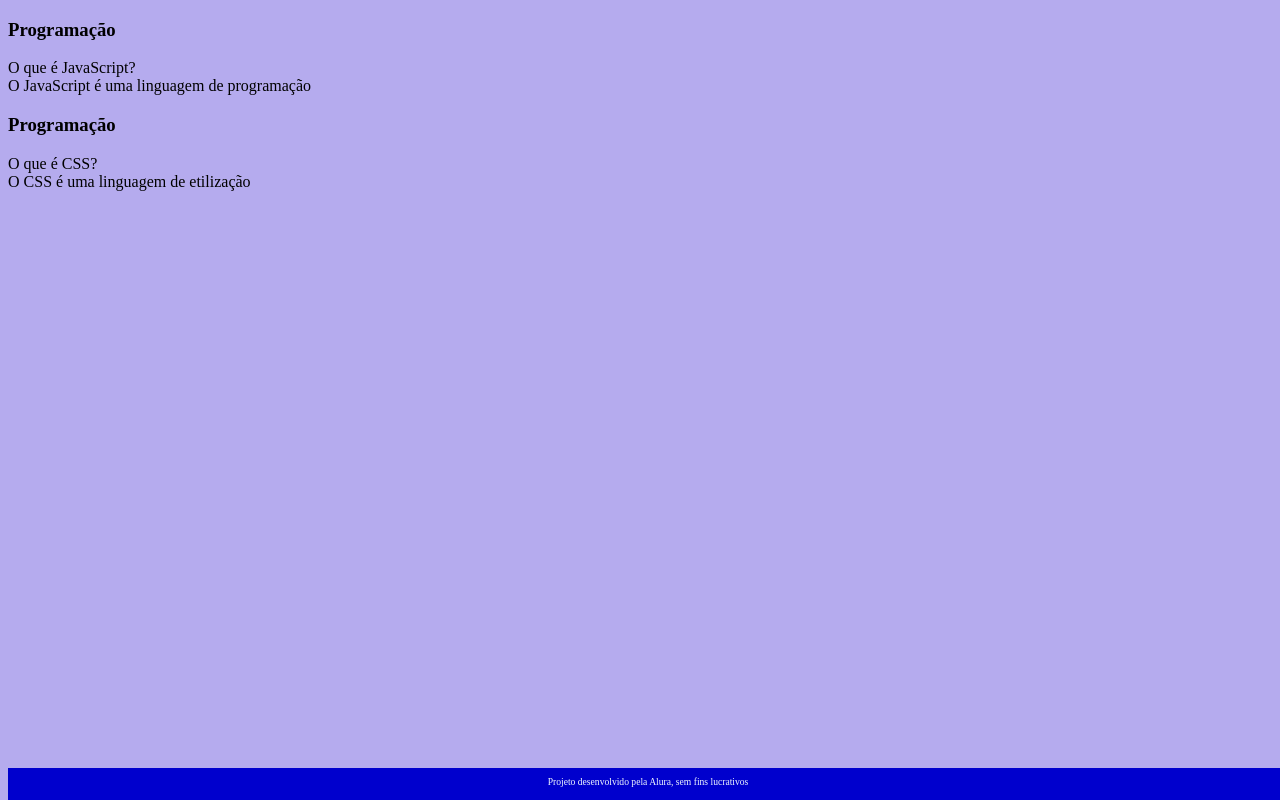
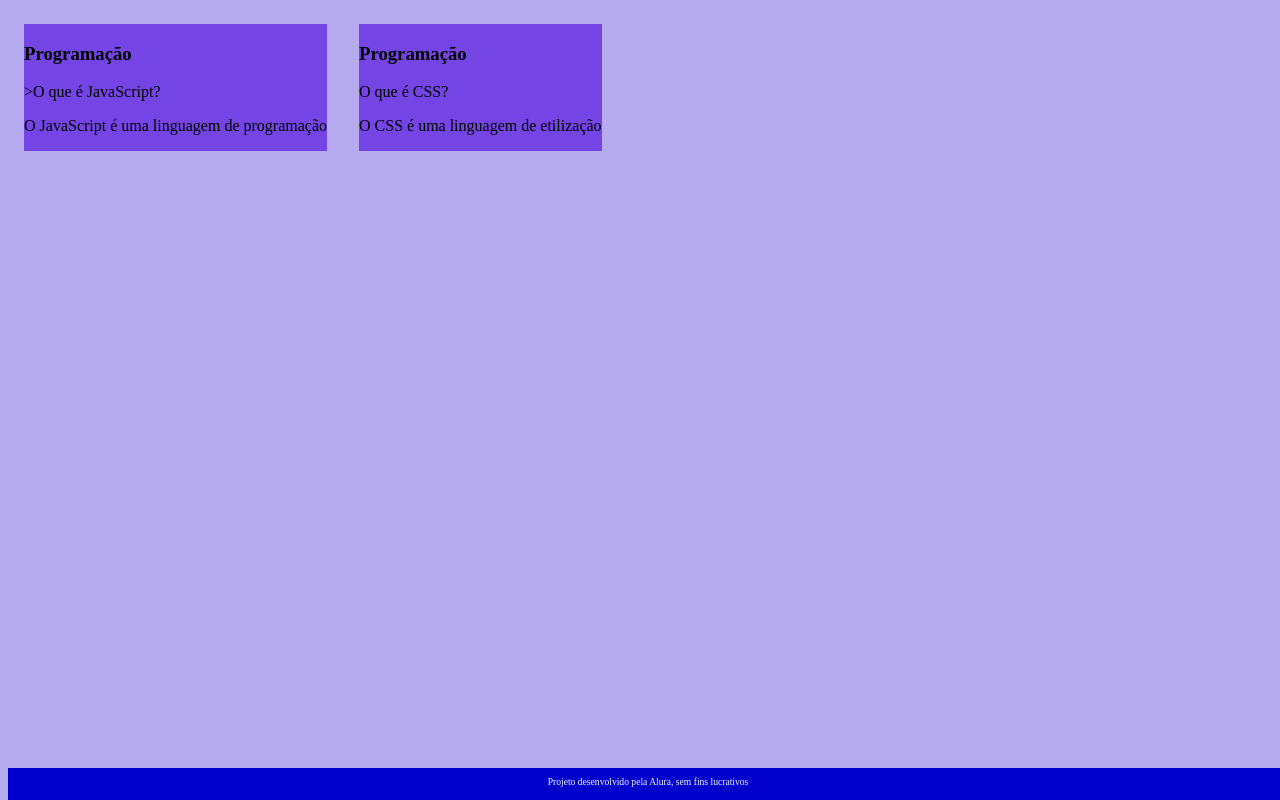
Before and after one commit to schmitt999/pagina-interativa, a plain HTML site: page index.html in a window 1280 px wide. Drawn offline with Linux system fonts and the light colour scheme.

Commit message:
deu uma melhorada

```diff
--- a/assets/style.css
+++ b/assets/style.css
@@ -2,6 +2,25 @@ body {
     background-color: rgb(181, 171, 238);
     font-family: Bai Jamjuree;
 }
+
+#container {
+  display: flex;
+}
+
+.cartao {
+  margin: 1rem 1rem;
+  background-color: rgb(116, 69, 228);
+}
+
+
+
+
+
+
+
+
+
+
 
 footer {
   background-color: mediumblue;
--- a/index.html
+++ b/index.html
@@ -13,10 +13,10 @@
       <div class="cartao__conteudo">
         <h3>Programação</h3>
         <div class="cartao__conteudo__pergunta">
-            O que é JavaScript?
+            <p>>O que é JavaScript?</p>
         </div>
         <div class="cartao__conteudo__resposta">
-           O JavaScript é uma linguagem de programação
+           <p>O JavaScript é uma linguagem de programação</p>
         </div>
       </div>
     </article>
@@ -24,10 +24,10 @@
       <div class="cartao__conteudo">
         <h3>Programação</h3>
         <div class="cartao__conteudo__pergunta">
-            O que é CSS?
+            <p>O que é CSS?</p>
         </div>
         <div class="cartao__conteudo__resposta">
-           O CSS é uma linguagem de etilização
+           <p>O CSS é uma linguagem de etilização</p>
         </div>
       </div>
     </article>
```
